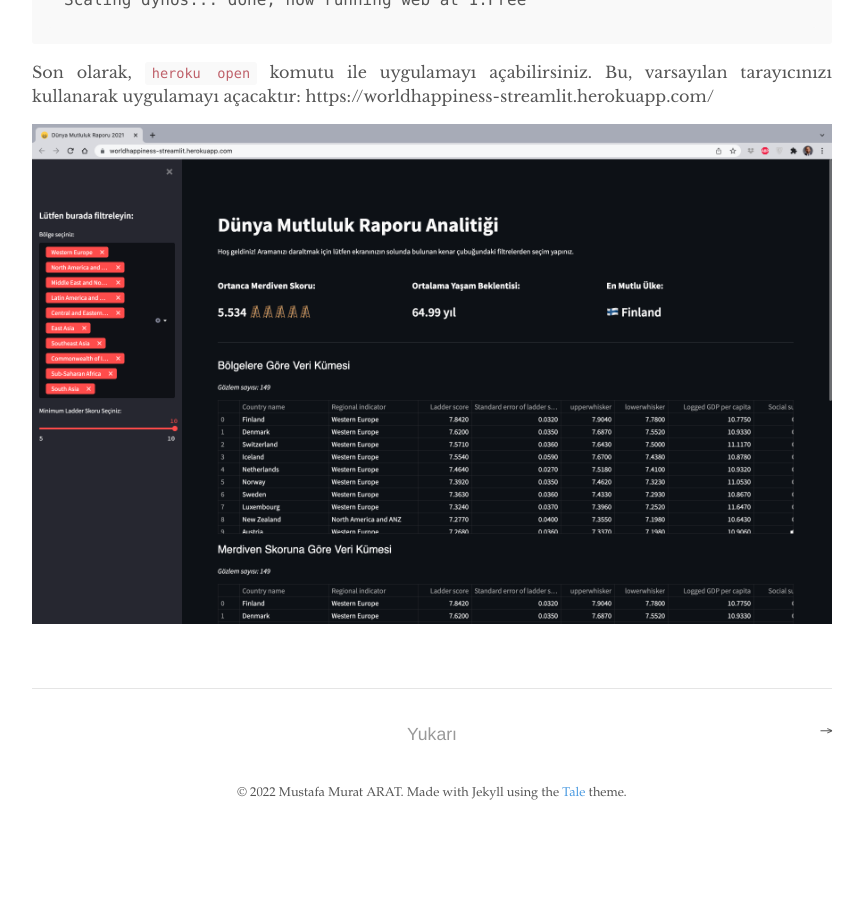
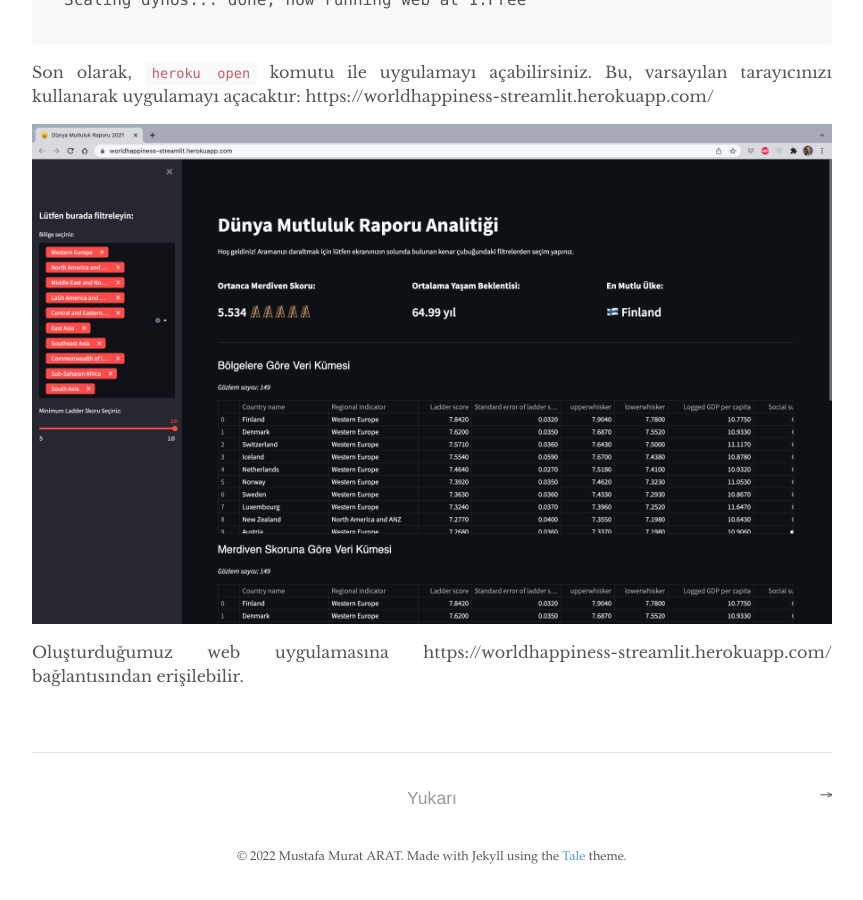
Before and after one commit to mmuratarat/turkish, a Jekyll site: the page built from _posts/2022-01-08-streamlit_in_heroku.md, in a window 1280 px wide and 900 px high, scrolled down 23904 px. Shown: the whole window, without its empty margins (208-1071 px from the left). Built offline with Jekyll 4.4.1, drawn with Linux system fonts in a browser that asks for light colours; nearby versions of some CDN libraries; formulas are drawn with MathJax 3; comment, search, counter and statistics services are not loaded; before the commit the page ends 24740 px from its top, so only the background shows below that.

Commit message:
Update 2022-01-08-streamlit_in_heroku.md

```diff
--- a/_posts/2022-01-08-streamlit_in_heroku.md
+++ b/_posts/2022-01-08-streamlit_in_heroku.md
@@ -539,3 +539,5 @@ Scaling dynos... done, now running web at 1:Free
 Son olarak, `heroku open` komutu ile uygulamayı açabilirsiniz. Bu, varsayılan tarayıcınızı kullanarak uygulamayı açacaktır: https://worldhappiness-streamlit.herokuapp.com/
 
 ![](https://github.com/mmuratarat/turkish/blob/master/_posts/images/streamlitHeroku_images/sc21.png?raw=true)
+
+Oluşturduğumuz web uygulamasına https://worldhappiness-streamlit.herokuapp.com/ bağlantısından erişilebilir.
```
